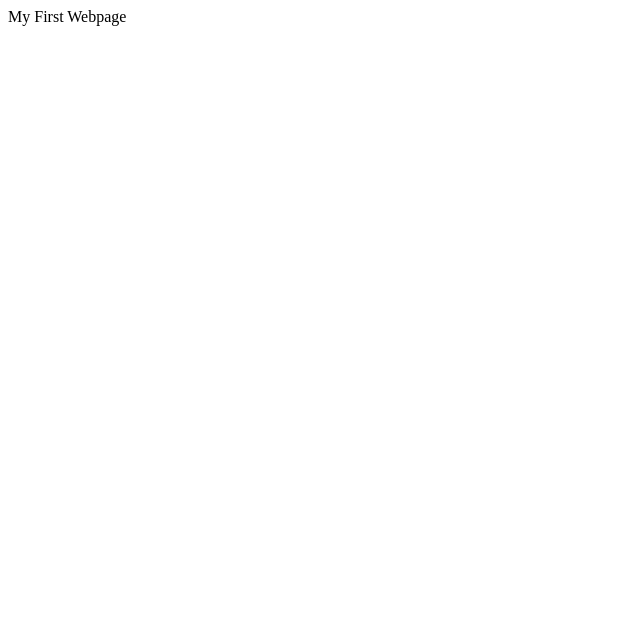
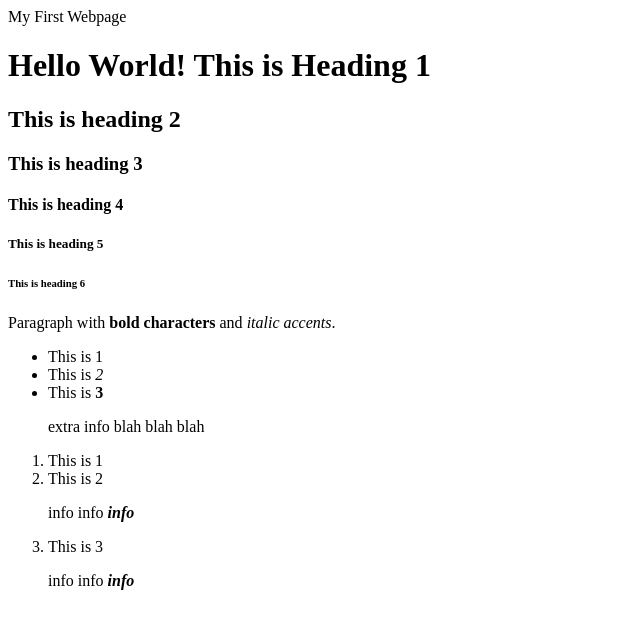
Before and after one commit to ianoob/git_test, a plain HTML site: page html.boilerplate/index.html in a window 1280 px wide. Shown: the whole page, without its empty margins (0-640 px from the left). Drawn offline with Linux system fonts and the light colour scheme.

Commit message:
Practice file

```diff
--- a/html.boilerplate/index.html
+++ b/html.boilerplate/index.html
@@ -6,5 +6,26 @@
 </head>
 
 <body>
+    <h1>Hello World! This is Heading 1</h1>
+    <h2>This is heading 2</h2>
+    <h3>This is heading 3</h3>
+    <h4>This is heading 4</h4>
+    <!--Hidden stuff-->
+    <h5>This is heading 5</h5>
+    <h6>This is heading 6</h6>
+    <p>Paragraph with <strong>bold characters</strong> and <em>italic accents</em>.</p>
+    <ul>
+        <li>This is 1</li>
+        <li>This is <em>2</em></li>
+        <li>This is <strong>3</strong></li>
+        <p>extra info blah blah blah</p>
+    </ul>
+    <ol>
+        <li>This is 1</li>
+        <li>This is 2</li>
+        <P>info info <strong><em>info</em></strong></P>
+        <li>This is 3</li>
+        <P>info info <em><strong>info</strong></em></P>
+    </ol>
 </body>
 </html>
```
